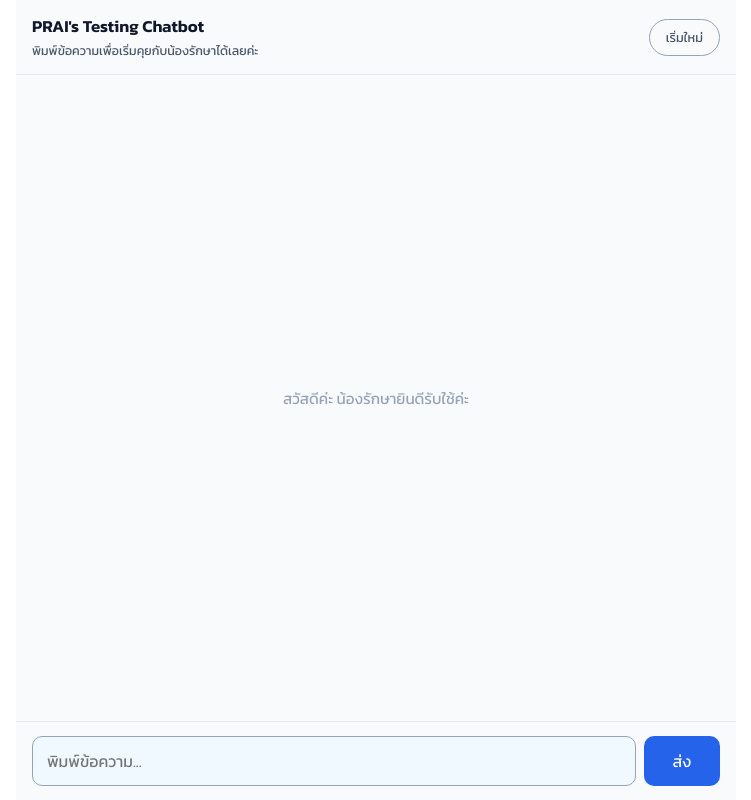
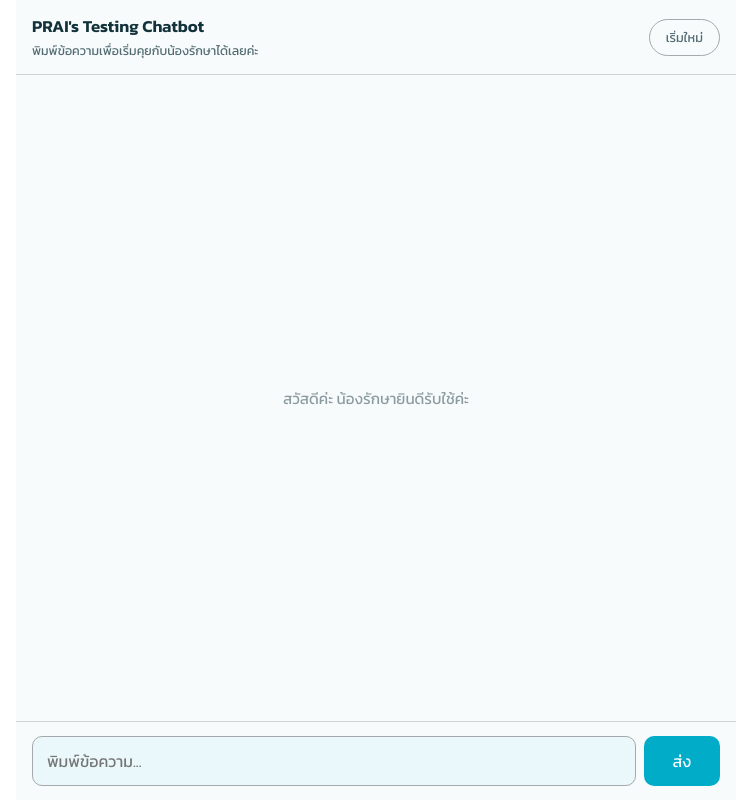
Before and after one commit to praiakrapalin/chatbotcloudllm, a FastAPI app: page / in a window 1280 px wide. Shown: the whole page, without its empty margins (264-1015 px from the left). Run offline with FastAPI, Linux system fonts and the light colour scheme; parts of the project's set-up code (start-up, migrations or seed data) failed here and were passed over; some libraries are stand-ins or nearby versions.

Commit message:
Update style.css

```diff
--- a/static/css/style.css
+++ b/static/css/style.css
@@ -5,17 +5,17 @@
 :root {
 
   --color-bg: #ffffff;              /* White */
-  --color-surface: #f8fafc;         /* Slate 50 */
-  --color-surface-alt: #f0f9ff;     /* Sky 50 */
-  --color-border: #e2e8f0;          /* Slate 200 */
-  --color-border-strong: #94a3b8;   /* Slate 400 */
-  --color-text: #0f172a;            /* Slate 900 */
-  --color-text-muted: #475569;      /* Slate 600 */
-  --color-text-faint: #94a3b8;      /* Slate 400 */
-  --color-accent: #2563eb;          /* Blue 600 */
-  --color-accent-hover: #1d4ed8;    /* Blue 700 */
-  --color-danger: #dc2626;          /* Red 600 */
-  --color-danger-hover: #b91c1c;    /* Red 700 */
+  --color-surface: #f7fbfc;         /* Very Light Cyan */
+  --color-surface-alt: #eaf8fb;     /* Light Nawavej Cyan */
+  --color-border: #d0d3d3;          /* Light Gray */
+  --color-border-strong: #a4a9ac;   /* Medium Gray */
+  --color-text: #12313a;            /* Deep Blue-Gray */
+  --color-text-muted: #526b73;      /* Muted Teal Gray */
+  --color-text-faint: #8b9ba0;      /* Soft Gray */
+  --color-accent: #00acc8;          /* Nawavej Cyan */
+  --color-accent-hover: #0089ab;    /* Deep Teal */
+  --color-danger: #ab0033;          /* Nawavej Burgundy Red */
+  --color-danger-hover: #850028;    /* Dark Burgundy */
 
   --radius-sm: 8px;
   --radius-md: 12px;
```
